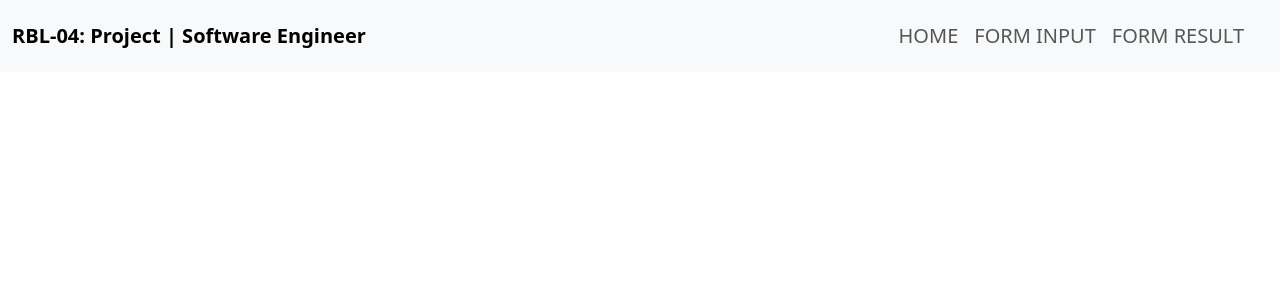
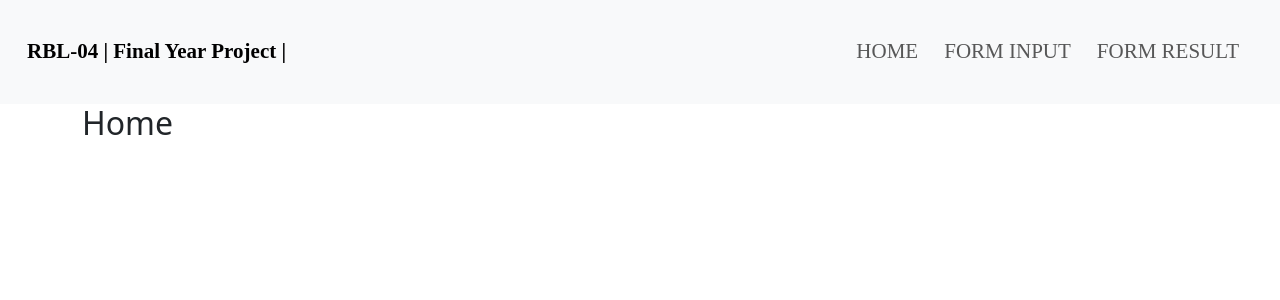
Before and after one commit to KarthikShetty27/project-frontend, a React (Create React App) app: page / in a window 1280 px wide. Shown: the top 300 px of the page. Built offline with nearby package versions, Linux system fonts and the light colour scheme.

Commit message:
Navbar commit

```diff
--- a/src/App.js
+++ b/src/App.js
@@ -12,6 +12,7 @@ const App = () => {
         <Navbar />
         <div className="container">
           <Routes>
+            <Route path="/" element={<Home />} />
             <Route path="/home" element={<Home />} />
             <Route path="/form-input" element={<FormInput />} />
             <Route path="/form-result" element={<FormResult />} />
--- a/src/components/Navbar/Navbar.js
+++ b/src/components/Navbar/Navbar.js
@@ -1,16 +1,15 @@
 import React from 'react';
 import 'bootstrap/dist/css/bootstrap.min.css'; // Import Bootstrap CSS
 import 'bootstrap/dist/js/bootstrap.bundle.min.js'; // Import Bootstrap JS
-import './assets/css/styles.css'; // Import the CSS from styles.css file
+import './assets/css/Navbar.css'; // Import the CSS from styles.css file
 import { NavLink } from 'react-router-dom';
-// import { Link, useMatch, useResolvedPath } from 'react-router-dom';
 
 const Navbar = () => {
   return (
     <nav className="navbar navbar-expand-lg navbar-light bg-light">
       <div className="container-fluid">
         <NavLink className="navbar-brand" to="/home">
-          <b className="Name"> RBL-04: Project </b> <b className="Name"> | </b> <b className="Name"> Software Engineer </b>
+          <b className="Name"> RBL-04 | Final Year Project </b> <b className="Name"> | </b>
         </NavLink>
         <button className="navbar-toggler navbutton" type="button" data-bs-toggle="collapse" data-bs-target="#navbarSupportedContent" aria-controls="navbarSupportedContent" aria-expanded="false" aria-label="Toggle navigation">
           <span className="navbar-toggler-icon"></span>
--- /dev/null
+++ b/src/components/Navbar/assets/css/Navbar.css
@@ -0,0 +1,30 @@
+/* NAVBAR | PORTFOLIO WEBSITE */
+
+/* Blue sqaure in the about page */
+.dot{
+    margin-top: 7px;
+}
+a{
+    padding: 10px;
+    margin: 15px 5px;
+}
+.Name, .nav-link{
+    font-family: 'Merienda One', serif;
+    font-size: 21px;
+}
+.navbutton{
+  width: 100px;
+  padding: 0px;
+}
+
+@media screen and (width < 1018px){
+  .navbutton{
+    width: 70px;
+    border: none;
+  }
+}
+@media screen and (width < 519px){
+  .navbutton{
+    width: 50px;
+  }
+}
```
Also changed, not shown: src/components/Navbar/assets/css/styles.css (deleted).
